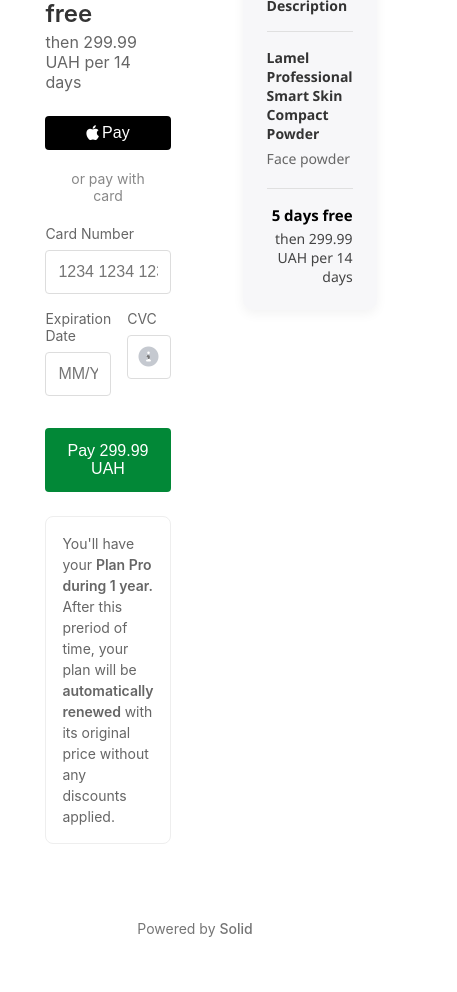
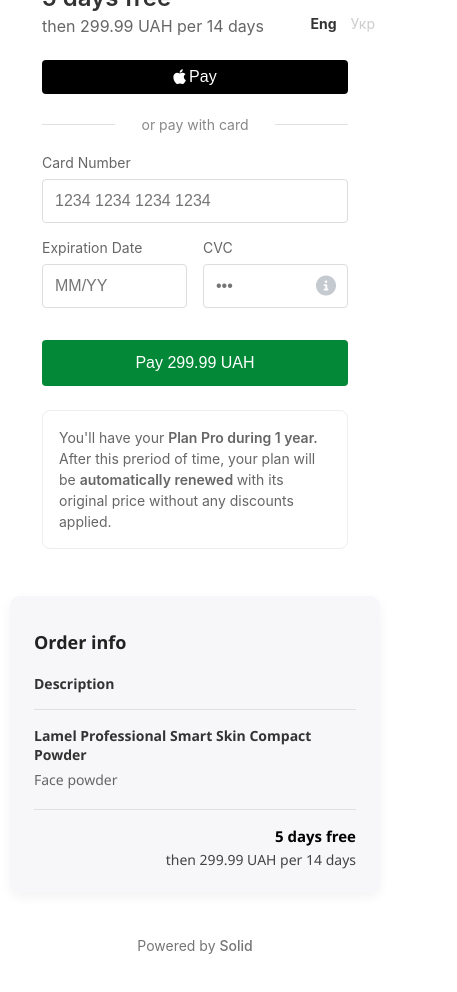
Before and after one commit to sinchuktaras/Payment_page, a React (Create React App) app: page / in a window 390 px wide. Shown: the top 992 px of the page, 457 px wide, since content can reach past the window. Built offline with nearby package versions, Linux system fonts and the light colour scheme.

Commit message:
Deploy Try 3

```diff
--- a/src/Components/CheckoutPage.css
+++ b/src/Components/CheckoutPage.css
@@ -2,7 +2,7 @@
   width: 100%;
   max-width: 1080px;
   margin: 0 auto;
-  padding: 80px;
+  padding: 40px 20px;
   box-sizing: border-box;
   font-family: sans-serif;
   display: flex;
@@ -61,6 +61,7 @@
   color: #333333; /* When active (Lang is being used on the page) */
 }
 
+
 /* Bottom line */
 .powered-by-container {
   text-align: center;
@@ -77,3 +78,58 @@
 .solid-text {
   font-weight: 500;
 }
+
+/* Media queries for responsive design */
+@media (max-width: 1200px) {
+  .checkout-page {
+    padding: 30px 15px;
+  }
+}
+
+@media (max-width: 992px) {
+  .checkout-page {
+    padding: 25px 10px;
+  }
+
+  .checkout-container {
+    gap: 20px;
+  }
+}
+
+@media (max-width: 768px) {
+  .checkout-page {
+    padding: 20px 10px;
+  }
+
+  .checkout-container {
+    flex-direction: column;
+    align-items: center;
+    gap: 15px;
+  }
+
+  .payment-section,
+  .summary-section {
+    max-width: 100%;
+    width: 100%;
+  }
+
+  .language-switcher-container {
+    position: fixed;
+    top: 10px;
+    right: 10px;
+  }
+}
+
+/* If still having visibility issues with language switcher */
+@media (max-width: 576px) {
+  .language-switcher-container {
+    position: fixed !important;
+    top: 10px !important;
+    right: 10px !important;
+    z-index: 9999 !important;
+  }
+
+  .checkout-page {
+    padding-top: 50px; /* Extra space at top for fixed language switcher */
+  }
+}
```
